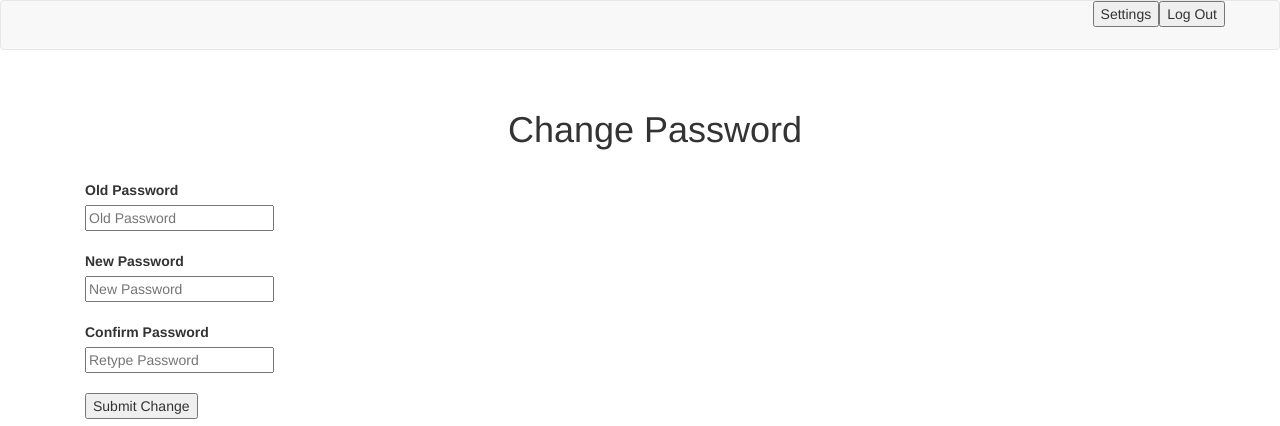
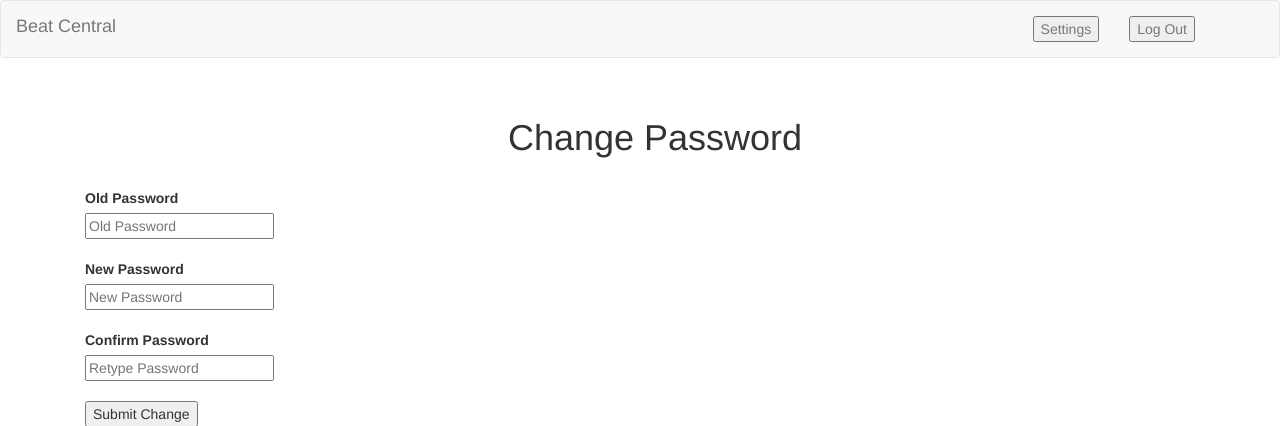
Before and after one commit to joel99/Beat_Central, a Flask app: page /settings in a window 1280 px wide. Shown: the top 426 px of the page. Run offline with Flask 2, Linux system fonts and the light colour scheme; a user stored in the database is signed in; some libraries are stand-ins or nearby versions.

Commit message:
a little html

```diff
--- a/Beats/templates/base.html
+++ b/Beats/templates/base.html
@@ -10,30 +10,39 @@
   <body>
     <!--TOOLBAR-->
     <nav class = "navbar navbar-default">
+     <div class="navbar-header">
+          <button type="button" class="navbar-toggle collapsed" data-toggle="collapse" data-target="#navbar" aria-expanded="false" aria-controls="navbar">
+            <span class="sr-only">Toggle navigation</span>
+            <span class="icon-bar"></span>
+            <span class="icon-bar"></span>
+            <span class="icon-bar"></span>
+          </button>
+          <a class="navbar-brand" href="#">Beat Central</a>
+     </div>
       <form class = "container" action="/toolbar/" method="POST">
+	<div id ="navbar" class="collapse navbar-collapse">
 	<ul class = "nav navbar-nav navbar-right">
 	  {% if isLoggedIn %}
-	  <li><input type="submit" name="type" value="Settings"></li>
-	  <li><input type="submit" name="type" value="Log Out"></li>
+	  <li><a href ="#"><input type="submit" name="type" value="Settings"></a></li>
+	  <li><a href ="#"><input type="submit" name="type" value="Log Out"></a></li>
 	  {% else %}
 	  {% endif %}
 	</ul>
       </form>
+    </div>
     </nav>
     <br>
     <div class = "container">
       {% block jumbo %}
 
       <div class = "jumbotron">
-	<h1>Beat Central</h1>
-      </div>
-      <div class = "container">
-	<h2>Search for music</h2>
-      </div>
+	<center><h1>Search for Music!<h1></center>
       <div class = "container">
 	<form action = "/search/" class = "input-group" method = "GET">
 	  <input class = "form-control" type = "text" required></input>
-	  <input type = "submit" class = "btn-primary" value = "Go!">
+	  <span class = "input-group-btn">
+	  <input type = "submit" class = "btn btn-primary" value = "Go!">
+	  </span>
 	</form>
       </div>
 
```
Also changed, not shown: Beats/data/main.db.
